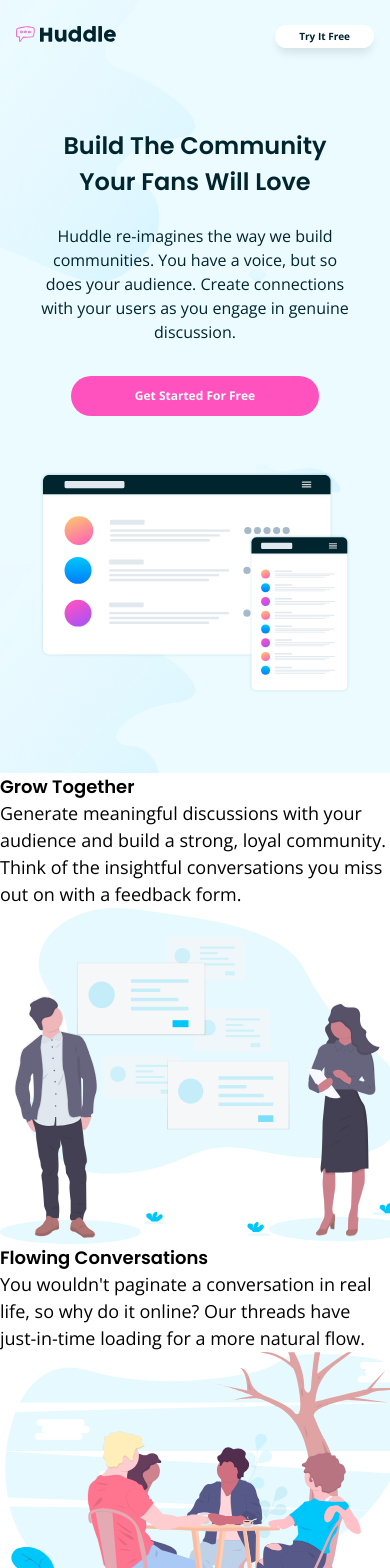
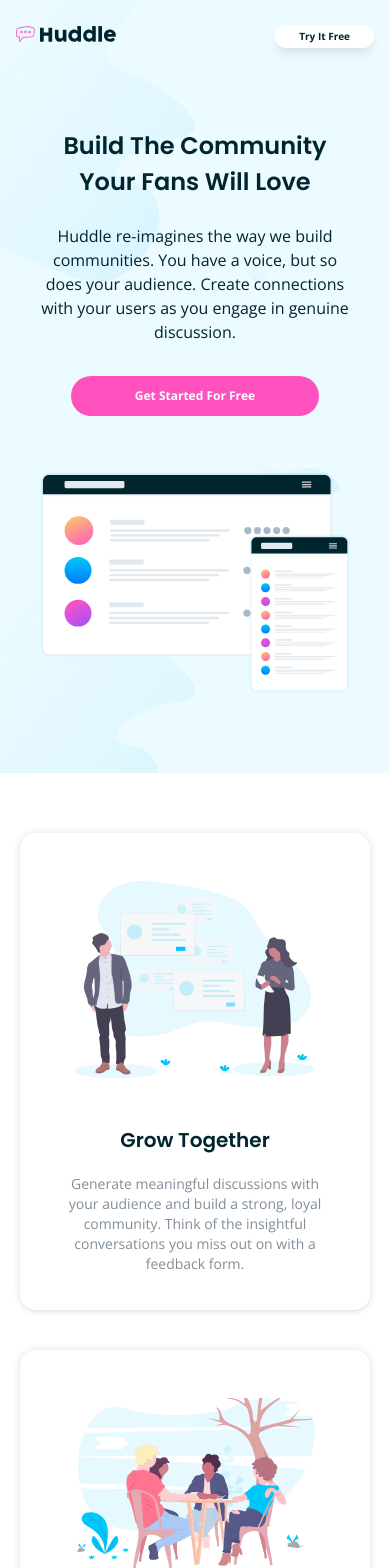
Before and after one commit to ntjnh/fem-huddle-landing-page, a React (Vite) app: page / in a window 390 px wide. Shown: the top 1568 px of the page. Built offline with nearby package versions, Linux system fonts and the light colour scheme.

Commit message:
Style features on mobile

```diff
--- a/src/components/Features.jsx
+++ b/src/components/Features.jsx
@@ -24,16 +24,19 @@ export default function Features() {
 
     const featureElements = featureContent.map( (feature, i) => {
         return (
-            <article key={i}>
-                <h2>{feature.heading}</h2>
-                <p>{feature.paragraph}</p>
-                <img className="max-w-[410px]" src={feature.image} alt="" />
+            <article key={i} className="flex flex-wrap mb-10 pt-12 pb-9 px-10 rounded-2xl card-shadow text-center">
+                <div className="order-2">
+                    <h2 className="mb-5 text-cyan-975 text-xl">{feature.heading}</h2>
+                    <p className="text-sm text-slate-450">{feature.paragraph}</p>
+                </div>
+
+                <img className="block mx-auto max-w-[240px] md:max-w-[410px] order-1 pb-12 md:pb-14" src={feature.image} alt="" />
             </article>
         )
     })
 
     return (
-        <section>
+        <section className="px-5 py-[60px]">
             <div className="container mx-auto">
                 {featureElements}
             </div>
--- a/src/index.css
+++ b/src/index.css
@@ -25,4 +25,8 @@
 
         }
     }
+
+    .card-shadow {
+        box-shadow: 0 0 7px 1px rgb(0 37 46 / 0.1), 0 2px 4px -2px rgb(0 37 46 / 0.1);
+    }
 }
```
